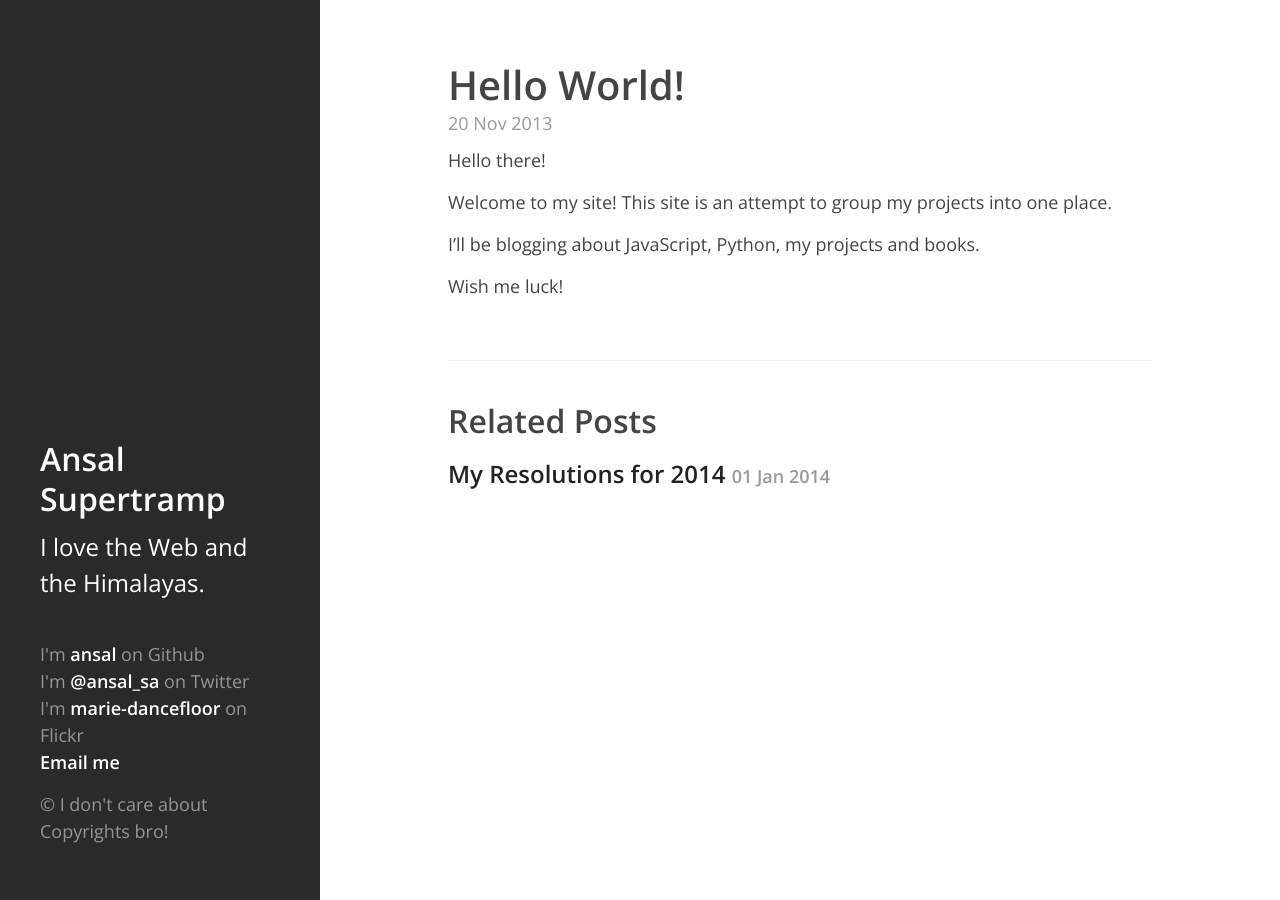
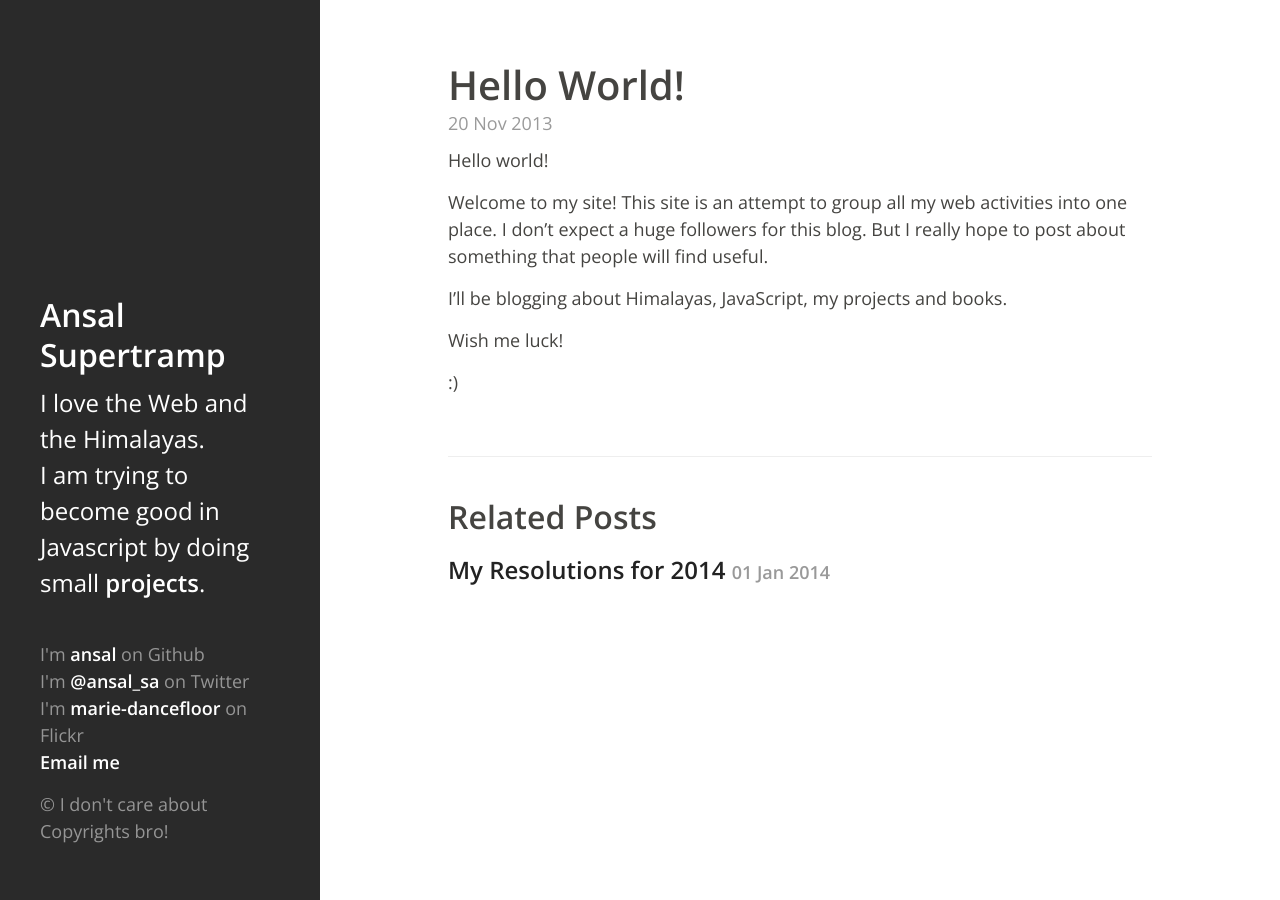
Before and after one commit to ansal/ansals.me, a Jekyll site: the page built from _posts/2013-11-21-hello-world.markdown, in a window 1280 px wide. Built offline with Jekyll 4.4.1, drawn with Linux system fonts in a browser that asks for light colours; Markdown is read by kramdown in place of the engine named in the settings.

Commit message:
modified templates for new theme

```diff
--- a/_layouts/default.html
+++ b/_layouts/default.html
@@ -7,8 +7,11 @@
 
     <header class="masthead">
       <div class="masthead-inner">
-        <h2>{{ site.title }}</h2>
-        <p class="lead">{{ site.description }}</p>
+        <h2><a href="/">{{ site.title }}</a></h2>
+        <p class="lead">
+          {{ site.description }} <br>
+          I am trying to become good in Javascript by doing small <a href="http://learnjsbydoingprojects.tumblr.com/">projects</a>.
+        </p>
 
         <div class="colophon">
           <ul class="colophon-links">
--- a/_posts/2013-11-21-hello-world.markdown
+++ b/_posts/2013-11-21-hello-world.markdown
@@ -4,10 +4,12 @@ title:  "Hello World!"
 date:   2013-11-20 20:01:26
 ---
 
-Hello there!
+Hello world!
 
-Welcome to my site! This site is an attempt to group my projects into one place.
+Welcome to my site! This site is an attempt to group all my web activities into one place. I don't expect a huge followers for this blog. But I really hope to post about something that people will find useful.
 
-I'll be blogging about JavaScript, Python, my projects and books.
+I'll be blogging about Himalayas, JavaScript, my projects and books.
 
 Wish me luck!
+
+:)
```
